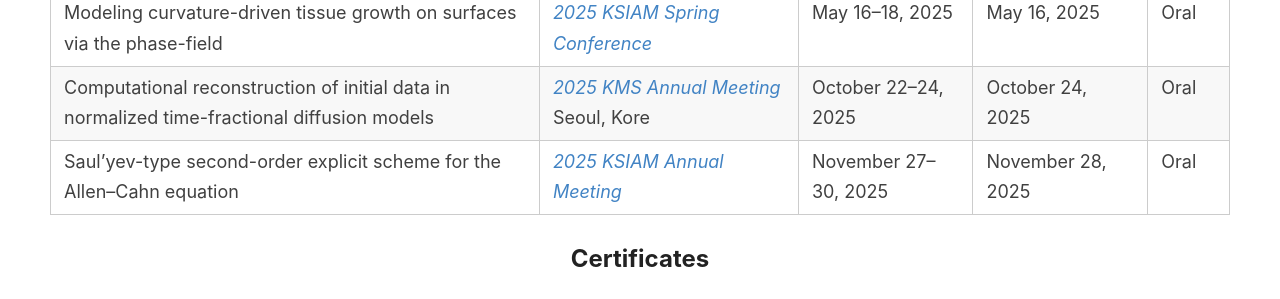
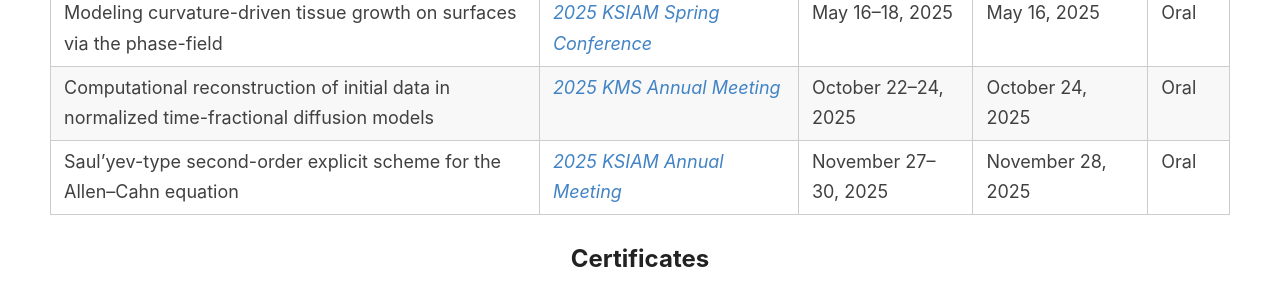
Before and after one commit to skwak/skwak.github.io, a Jekyll site: the page built from _pages/Experience.md, in a window 1280 px wide. Shown: the part 948-1247 px from the top of the page. Built offline with Jekyll 4.4.1, drawn with Linux system fonts in a browser that asks for light colours.

Commit message:
Update Experience.md

```diff
--- a/_pages/Experience.md
+++ b/_pages/Experience.md
@@ -17,7 +17,7 @@
 | A novel structure-preserving model of Allen–Cahn type | [*2023 연세대학교 고려대학교 이학 학술고연전*](https://cos.korea.ac.kr/70/category/%EA%B3%A0%EC%97%B0-%EC%9D%B4%ED%95%99-%ED%95%99%EC%88%A0%EC%A0%9C) | November 10, 2023 | November 10, 2023 | Poster |
 | The curvature-dependent conservative Allen–Cahn using isotropic curvature | [*2024 KMS Annual Meeting*](https://www.kms.or.kr/conference/2024_fall/) | October 24–26, 2024 | October 25, 2024 | Poster |
 | Modeling curvature-driven tissue growth on surfaces via the phase-field | [*2025 KSIAM Spring Conference*](https://ksiam.org/Conference/ConferenceView.asp?AC=0&CODE=CC20250301&B_CATE=BBC1) | May 16–18, 2025 | May 16, 2025 | Oral |
-| Computational reconstruction of initial data in normalized time-fractional diffusion models | [*2025 KMS Annual Meeting*](https://www.kms.or.kr/conference/meeting/?period=90) Seoul, Kore | October 22–24, 2025 | October 24, 2025 | Oral |
+| Computational reconstruction of initial data in normalized time-fractional diffusion models | [*2025 KMS Annual Meeting*](https://www.kms.or.kr/conference/meeting/?period=90) | October 22–24, 2025 | October 24, 2025 | Oral |
 | Saul’yev-type second-order explicit scheme for the Allen–Cahn equation | [*2025 KSIAM Annual Meeting*](https://ksiam.org/Conference/ConferenceView.asp?AC=0&CODE=CC20250901&B_CATE=BBC1) | November 27–30, 2025 | November 28, 2025 | Oral |
 
 ## Certificates
```
